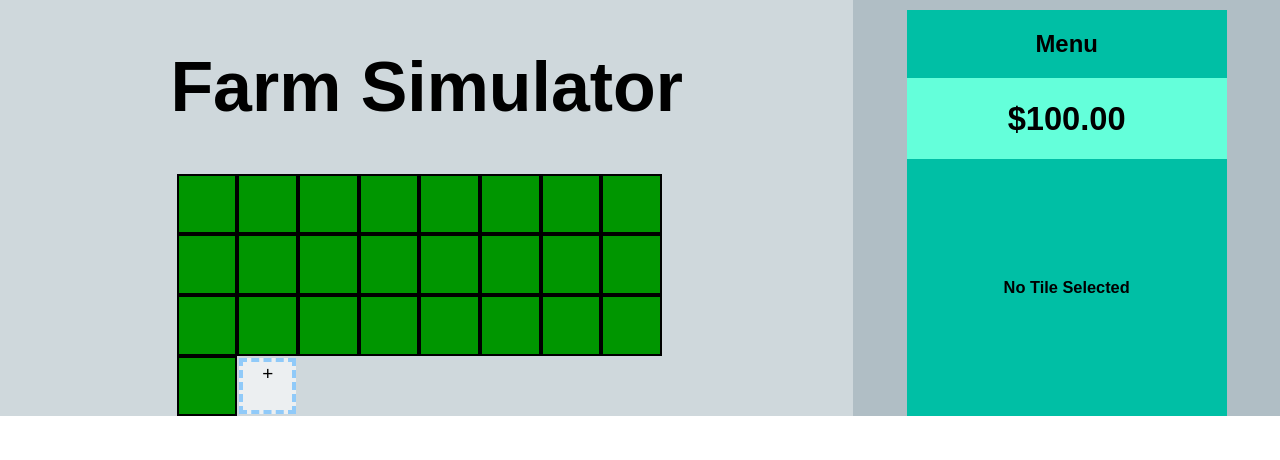
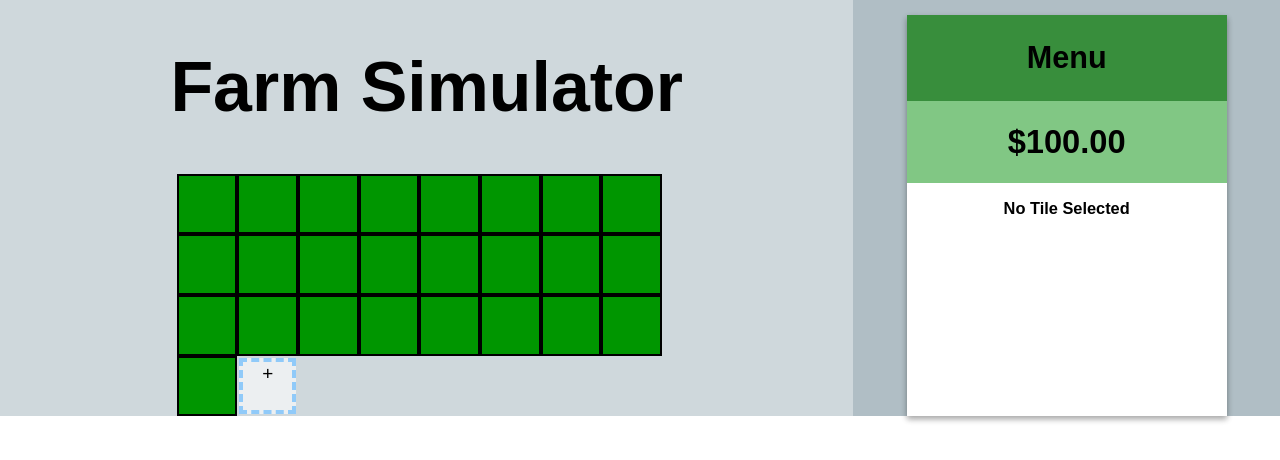
Before and after one commit to Anveio/farm-simulator, a React app: page / in a window 1280 px wide. Shown: the top 460 px of the page. Built offline with nearby package versions, Linux system fonts and the light colour scheme.

Commit message:
Farm efficiency now exists as a stat on a Farmer

```diff
--- a/src/classes/farmInfo.ts
+++ b/src/classes/farmInfo.ts
@@ -7,10 +7,5 @@ export default class FarmInfo {
     return new Farmer();
   }
 
-  private generateRandomStatEfficiency = () => {
-    return parseFloat((Math.random() + 1).toFixed(2));
-  }
-
   readonly farmer: Farmer = this.generateRandomFarmer();
-  readonly efficiency: number = this.generateRandomStatEfficiency();
 }
--- a/src/classes/farmer.ts
+++ b/src/classes/farmer.ts
@@ -11,6 +11,11 @@ export default class Farmer {
     return repo.newQuote();
   }
 
+  private generateRandomStatEfficiency = () => {
+    return parseFloat((Math.random() + 1).toFixed(2));
+  }
+
   readonly name: string = this.generateRandomName();
   readonly quote: string = this.generateRandomQuote();
+  public efficiency: number = this.generateRandomStatEfficiency();
 }
--- a/src/components/Menu.tsx
+++ b/src/components/Menu.tsx
@@ -12,7 +12,7 @@ export default class Menu extends React.Component<MenuProps, never> {
           <p>Farm #: {this.props.selectedFarmInfo.farmID}</p>
           <p>Owner: {this.props.selectedFarmInfo.farmer.name}</p>
           <p>"{this.props.selectedFarmInfo.farmer.quote}" </p>
-          <p>Farm Efficiency: {this.props.selectedFarmInfo.efficiency}</p>
+          <p>Farm Efficiency: {this.props.selectedFarmInfo.farmer.efficiency}</p>
         </div>
       )
     } else {
@@ -24,7 +24,7 @@ export default class Menu extends React.Component<MenuProps, never> {
     return (
       <div className="menu-column">
         <div className="menu">
-          <h2 id="menu-title"> Menu </h2>
+          <div id="menu-title"><h2> Menu </h2> </div>
           <MoneyCounter money={this.props.money} />
           {this.farmSelection()}
         </div>
--- a/src/stylesheets/app.css
+++ b/src/stylesheets/app.css
@@ -26,24 +26,23 @@ ul {
 
 /* Columns */
 .app-container {
-  min-width: 250px;
-
   display: flex;
   flex-flow: row wrap;
+  min-width: 250px;
   width: 100%;
 }
 
 .game-column {
   display: flex;
+  min-width: 250px;
   width: 100%;
+  flex: 2;
 
   background-color: #CFD8DC;
-
-  min-width: 250px;
-  flex: 2
 }
 
 .menu-column {
+  display: flex;
   flex-direction: column;
   margin: 0;
   min-width: 150px;
@@ -54,7 +53,6 @@ ul {
   order: 1;
 
   background-color: #B0BEC5;
-  display: flex;
   text-align: center;
   font-size: 14px;
 }
@@ -62,20 +60,20 @@ ul {
 /* Game Column */
 
 .game-container {
+  display: flex;
   width: 100%;
 
   order: 2;
   margin: 0 auto auto auto;
 
-  display: flex;
+
   flex-wrap: wrap;
   justify-content: center;
 }
 .farm-grid {
+  display: flex;
   width: 100%;
   margin: 0 ;
-
-  display: flex;
   justify-content: center;
 }
 
@@ -94,7 +92,7 @@ ul {
   width:100%;
   height: 100%;
   display: flex;
-  background-color: brown;
+  background-color: #3E2723;
   border: 2px solid black;
   flex: 1;
   font-size: calc(50% + 0.5vw);
@@ -103,20 +101,13 @@ ul {
 }
 
 .farm:hover {
-  border: 2px solid yellow;
+  border: 2px solid rgb(0, 255, 0);
 }
 
 .farm-growth-progress {
   display: block;
 
   background-color: rgb(0, 150, 0);
-}
-
-.farm-info {
-  margin: auto;
-
-  text-align: center;
-  justify-content: center;
 }
 
 .add-farm-li {
@@ -138,7 +129,7 @@ ul {
 /* Menu Column */
 
 .menu {
-  margin: 10px auto 0 auto;
+  margin: 15px auto 0 auto;
   height: 100%;
   width: 75%;
 
@@ -147,25 +138,33 @@ ul {
   justify-content: center;
   align-content: center;
 
-
-  background-color: #00BFA5;
+  box-shadow: 0 3px 6px rgba(0,0,0,0.16), 0 3px 6px rgba(0,0,0,0.23);
 }
 
 #menu-title {
-  /*font-size: calc(112.5% + 0.5vw)*/
-  font-size: calc(125% + 0.5vw);
+  font-size: calc(100% + 0.5vw);
+  background-color: #388E3C;
+}
+
+.money-display {
+  margin: 0;
+  text-align: center;
+  width: 100%;
+
+  background-color: #81C784;
+  font-weight: 600;
 }
 
 #money-header {
   font-size: calc(187.5% + 0.5vw);
 }
 
+.farm-info {
+  margin: auto;
+  background-color: white;
+  width: 100%;
+  height: 100%;
 
-
-.money-display {
-  margin: 0;
   text-align: center;
-  width: 100%;
-
-  background-color: #64FFDA;
+  justify-content: center;
 }
```
